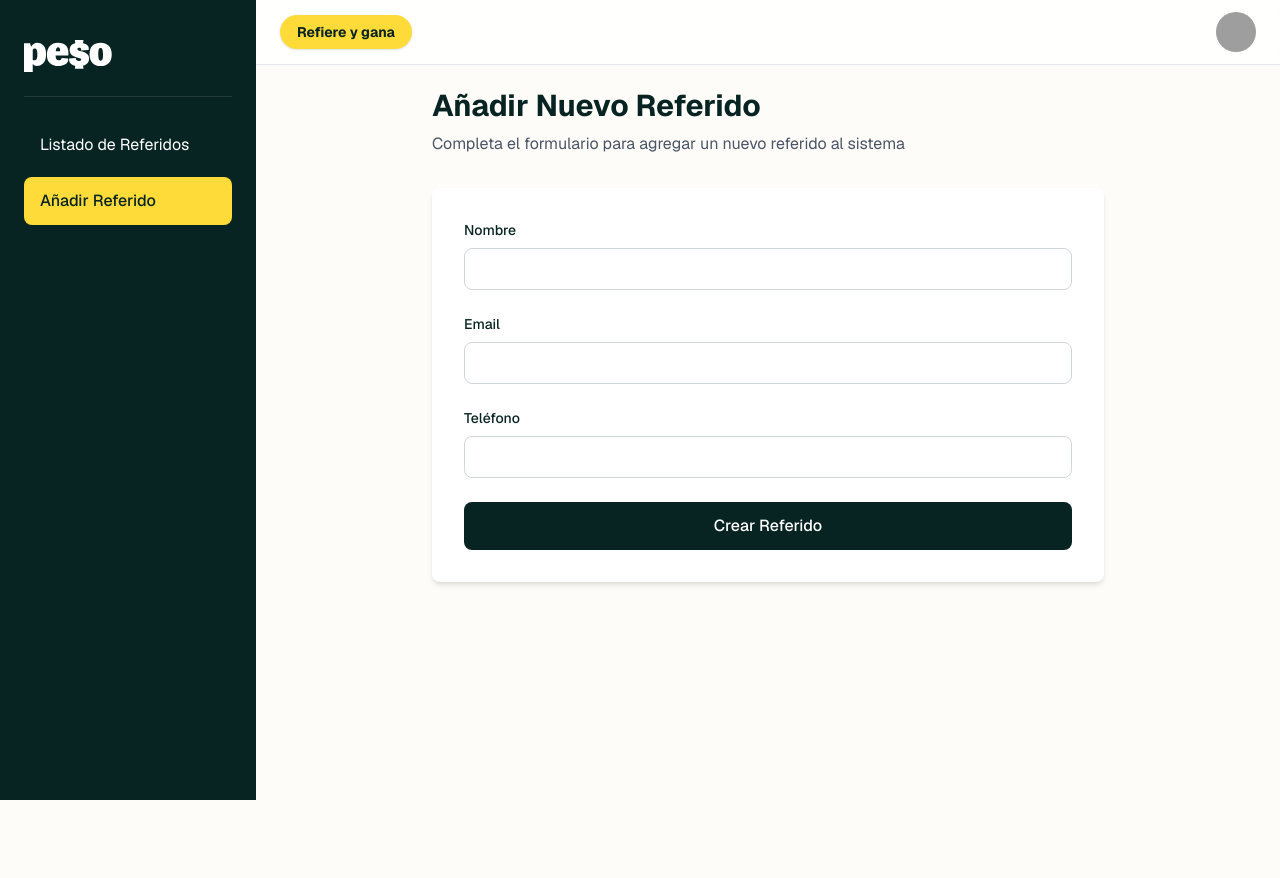
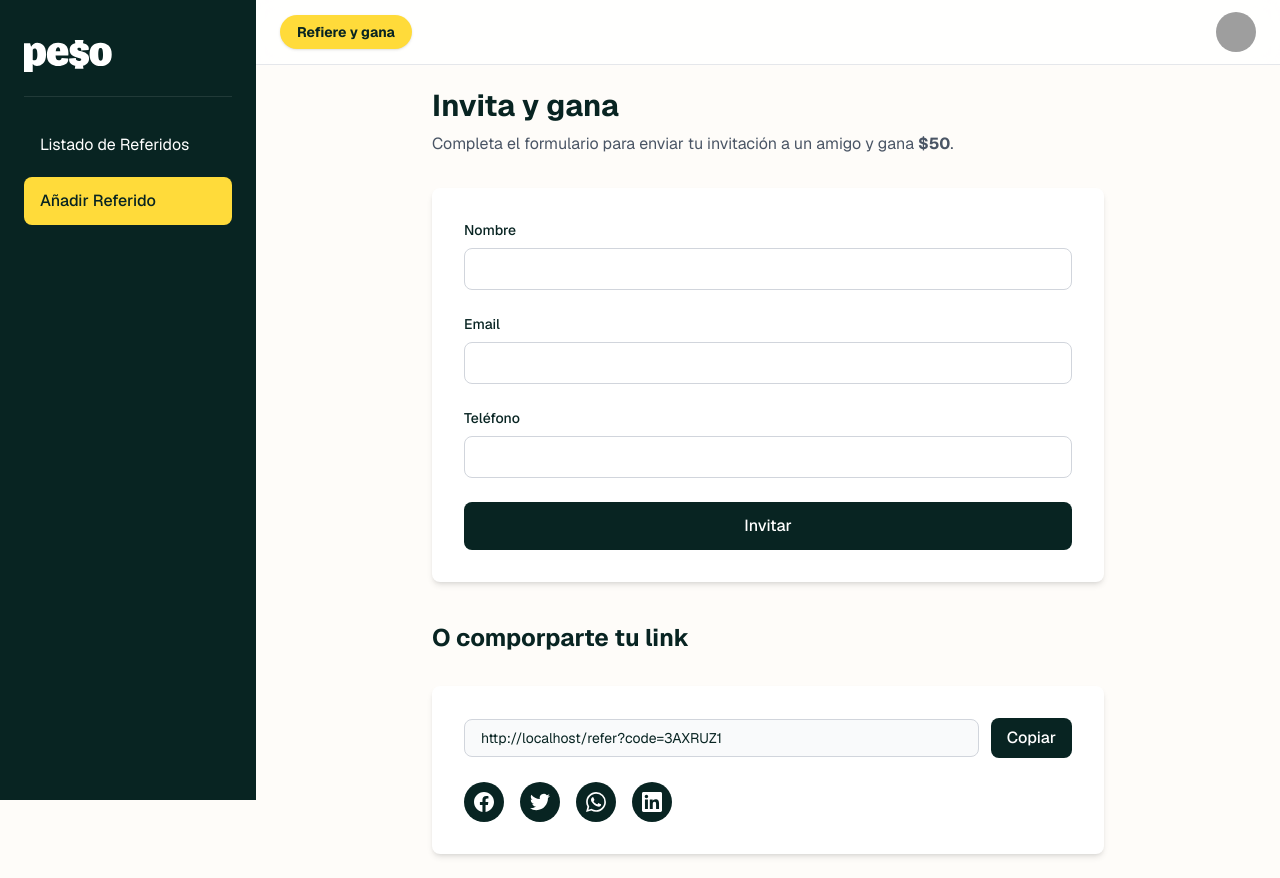
Before and after one commit to OryxonDev/peso-latam-referrals, a Next.js app: page /add-referral in a window 1280 px wide. Before the commit the page ends 800 px from the top, so only its background shows below. Built offline with nearby package versions, Linux system fonts and the light colour scheme; grey boxes are pictures that could not be loaded.

Commit message:
Add link to invite

```diff
--- a/app/add-referral/page.tsx
+++ b/app/add-referral/page.tsx
@@ -1,19 +1,29 @@
 import { ReferralForm } from '@/features/referrals/components/ReferralForm';
+import { ReferralLinkCard } from '@/features/referrals/components/ReferralLinkCard';
+import { formatCurrency } from '@/lib/utils/formatCurrency';
 
 export default function AddReferralPage() {
   return (
     <div className="max-w-2xl mx-auto">
       <div className="mb-8">
         <h1 className="text-3xl font-bold text-[#082422] mb-2">
-          Añadir Nuevo Referido
+          Invita y gana
         </h1>
         <p className="text-gray-600">
-          Completa el formulario para agregar un nuevo referido al sistema
+          Completa el formulario para enviar tu invitación a un amigo y gana <span className="font-bold">{formatCurrency(50)}</span>.
         </p>
       </div>
       <div className="bg-white rounded-lg shadow-md p-8">
         <ReferralForm />
       </div>
+      <div className="mt-10 mb-8">
+        <h2 className="text-2xl font-bold text-[#082422] mb-2">
+          O comporparte tu link
+        </h2>
+      </div>
+      <div className="bg-white rounded-lg shadow-md p-8">
+        <ReferralLinkCard />
+      </div>
     </div>
   );
 }
--- a/features/referrals/components/ReferralForm.tsx
+++ b/features/referrals/components/ReferralForm.tsx
@@ -108,7 +108,7 @@ export function ReferralForm() {
         disabled={isPending}
         className="w-full px-6 py-3 bg-[#082422] text-white rounded-lg font-medium hover:bg-[#082422]/90 transition-colors disabled:opacity-50 disabled:cursor-not-allowed"
       >
-        {isPending ? 'Creando...' : 'Crear Referido'}
+        {isPending ? 'Invitando...' : 'Invitar'}
       </button>
     </form>
   );
--- /dev/null
+++ b/features/referrals/components/ReferralLinkCard.tsx
@@ -0,0 +1,90 @@
+'use client';
+
+import { useState } from 'react';
+
+export function ReferralLinkCard() {
+  const [copied, setCopied] = useState(false);
+  const referralLink = `${typeof window !== 'undefined' ? window.location.origin : ''}/refer?code=${Math.random().toString(36).substring(2, 9).toUpperCase()}`;
+
+  const handleCopy = async () => {
+    try {
+      await navigator.clipboard.writeText(referralLink);
+      setCopied(true);
+      setTimeout(() => setCopied(false), 2000);
+    } catch (err) {
+      console.error('Failed to copy:', err);
+    }
+  };
+
+  const socialNetworks = [
+    {
+      name: 'Facebook',
+      icon: (
+        <svg className="w-5 h-5" fill="currentColor" viewBox="0 0 24 24">
+          <path d="M24 12.073c0-6.627-5.373-12-12-12s-12 5.373-12 12c0 5.99 4.388 10.954 10.125 11.854v-8.385H7.078v-3.47h3.047V9.43c0-3.007 1.792-4.669 4.533-4.669 1.312 0 2.686.235 2.686.235v2.953H15.83c-1.491 0-1.956.925-1.956 1.874v2.25h3.328l-.532 3.47h-2.796v8.385C19.612 23.027 24 18.062 24 12.073z" />
+        </svg>
+      ),
+      url: `https://www.facebook.com/sharer/sharer.php?u=${encodeURIComponent(referralLink)}`,
+    },
+    {
+      name: 'Twitter',
+      icon: (
+        <svg className="w-5 h-5" fill="currentColor" viewBox="0 0 24 24">
+          <path d="M23.953 4.57a10 10 0 01-2.825.775 4.958 4.958 0 002.163-2.723c-.951.555-2.005.959-3.127 1.184a4.92 4.92 0 00-8.384 4.482C7.69 8.095 4.067 6.13 1.64 3.162a4.822 4.822 0 00-.666 2.475c0 1.71.87 3.213 2.188 4.096a4.904 4.904 0 01-2.228-.616v.06a4.923 4.923 0 003.946 4.827 4.996 4.996 0 01-2.212.085 4.936 4.936 0 004.604 3.417 9.867 9.867 0 01-6.102 2.105c-.39 0-.779-.023-1.17-.067a13.995 13.995 0 007.557 2.209c9.053 0 13.998-7.496 13.998-13.985 0-.21 0-.42-.015-.63A9.935 9.935 0 0024 4.59z" />
+        </svg>
+      ),
+      url: `https://twitter.com/intent/tweet?url=${encodeURIComponent(referralLink)}`,
+    },
+    {
+      name: 'WhatsApp',
+      icon: (
+        <svg className="w-5 h-5" fill="currentColor" viewBox="0 0 24 24">
+          <path d="M17.472 14.382c-.297-.149-1.758-.867-2.03-.967-.273-.099-.471-.148-.67.15-.197.297-.767.966-.94 1.164-.173.199-.347.223-.644.075-.297-.15-1.255-.463-2.39-1.475-.883-.788-1.48-1.761-1.653-2.059-.173-.297-.018-.458.13-.606.134-.133.298-.347.446-.52.149-.174.198-.298.298-.497.099-.198.05-.371-.025-.52-.075-.149-.669-1.612-.916-2.207-.242-.579-.487-.5-.669-.51-.173-.008-.371-.01-.57-.01-.198 0-.52.074-.792.372-.272.297-1.04 1.016-1.04 2.479 0 1.462 1.065 2.875 1.213 3.074.149.198 2.096 3.2 5.077 4.487.709.306 1.262.489 1.694.625.712.227 1.36.195 1.871.118.571-.085 1.758-.719 2.006-1.413.248-.694.248-1.289.173-1.413-.074-.124-.272-.198-.57-.347m-5.421 7.403h-.004a9.87 9.87 0 01-5.031-1.378l-.361-.214-3.741.982.998-3.648-.235-.375a9.86 9.86 0 01-1.51-5.26c.001-5.45 4.436-9.884 9.888-9.884 2.64 0 5.122 1.03 6.988 2.898a9.825 9.825 0 012.893 6.994c-.003 5.45-4.437 9.884-9.885 9.884m8.413-18.297A11.815 11.815 0 0012.05 0C5.495 0 .16 5.335.157 11.892c0 2.096.547 4.142 1.588 5.945L.057 24l6.305-1.654a11.882 11.882 0 005.683 1.448h.005c6.554 0 11.89-5.335 11.893-11.893a11.821 11.821 0 00-3.48-8.413Z" />
+        </svg>
+      ),
+      url: `https://wa.me/?text=${encodeURIComponent(referralLink)}`,
+    },
+    {
+      name: 'LinkedIn',
+      icon: (
+        <svg className="w-5 h-5" fill="currentColor" viewBox="0 0 24 24">
+          <path d="M20.447 20.452h-3.554v-5.569c0-1.328-.027-3.037-1.852-3.037-1.853 0-2.136 1.445-2.136 2.939v5.667H9.351V9h3.414v1.561h.046c.477-.9 1.637-1.85 3.37-1.85 3.601 0 4.267 2.37 4.267 5.455v6.286zM5.337 7.433c-1.144 0-2.063-.926-2.063-2.065 0-1.138.92-2.063 2.063-2.063 1.14 0 2.064.925 2.064 2.063 0 1.139-.925 2.065-2.064 2.065zm1.782 13.019H3.555V9h3.564v11.452zM22.225 0H1.771C.792 0 0 .774 0 1.729v20.542C0 23.227.792 24 1.771 24h20.451C23.2 24 24 23.227 24 22.271V1.729C24 .774 23.2 0 22.222 0h.003z" />
+        </svg>
+      ),
+      url: `https://www.linkedin.com/sharing/share-offsite/?url=${encodeURIComponent(referralLink)}`,
+    },
+  ];
+
+  return (
+    <div className="space-y-6">
+      <div className="flex items-center gap-3">
+        <input
+          type="text"
+          value={referralLink}
+          readOnly
+          className="flex-1 px-4 py-2 border border-gray-300 rounded-lg bg-gray-50 text-sm"
+        />
+        <button
+          onClick={handleCopy}
+          className="px-4 py-2 bg-[#082422] text-white rounded-lg hover:bg-[#082422]/90 transition-colors font-medium whitespace-nowrap"
+        >
+          {copied ? 'Copiado!' : 'Copiar'}
+        </button>
+      </div>
+      <div className="flex items-center gap-4">
+        {socialNetworks.map((network) => (
+          <a
+            key={network.name}
+            href={network.url}
+            target="_blank"
+            rel="noopener noreferrer"
+            className="w-10 h-10 rounded-full bg-[#082422] text-white flex items-center justify-center hover:bg-[#082422]/90 transition-colors"
+            aria-label={`Compartir en ${network.name}`}
+          >
+            {network.icon}
+          </a>
+        ))}
+      </div>
+    </div>
+  );
+}
--- a/features/referrals/hooks/useReferrals.ts
+++ b/features/referrals/hooks/useReferrals.ts
@@ -4,17 +4,20 @@ import { useReferralStore } from '../store/referralStore';
 
 export function useReferrals() {
   const { currentPage } = useReferralStore();
+  const STALE_TIME = 1000 * 60 * 5;
 
   const referrals = useQuery({
     queryKey: ['referrals', currentPage],
     queryFn: () => referralService.getReferrals(currentPage, 9),
     retry: 3,
+    staleTime: STALE_TIME,
   });
 
   const allReferrals = useQuery({
     queryKey: ['all-referrals'],
     queryFn: () => referralService.getAllReferrals(),
     retry: 3,
+    staleTime: STALE_TIME,
   });
 
   const referralById = (id: string) => useQuery({
@@ -22,6 +25,7 @@ export function useReferrals() {
     queryFn: () => referralService.getReferralById(id),
     retry: 3,
     enabled: !!id,
+    staleTime: STALE_TIME,
   });
 
   return {
```
